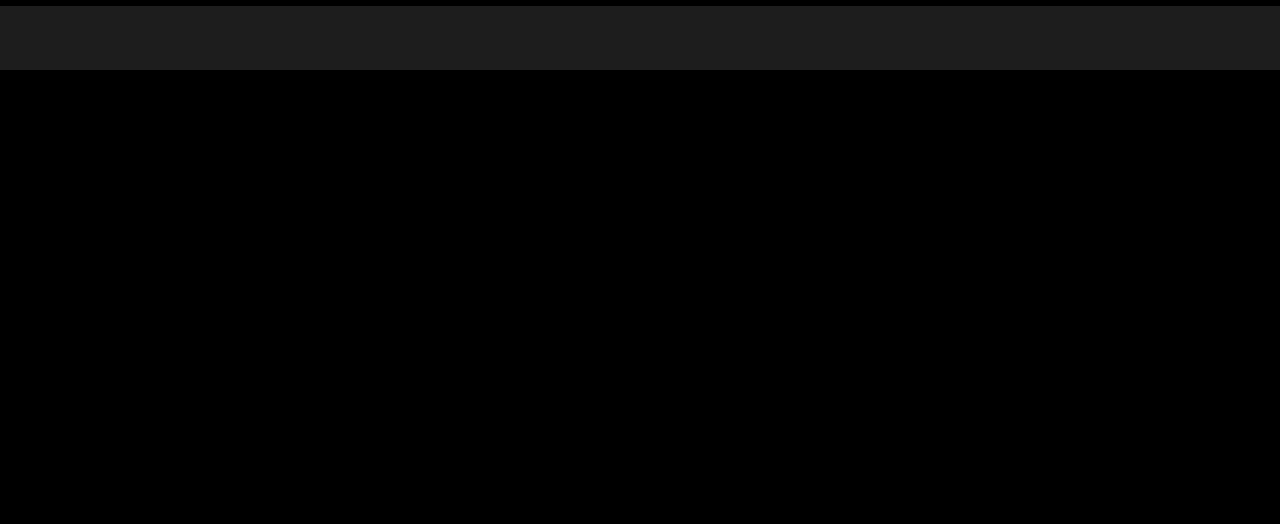
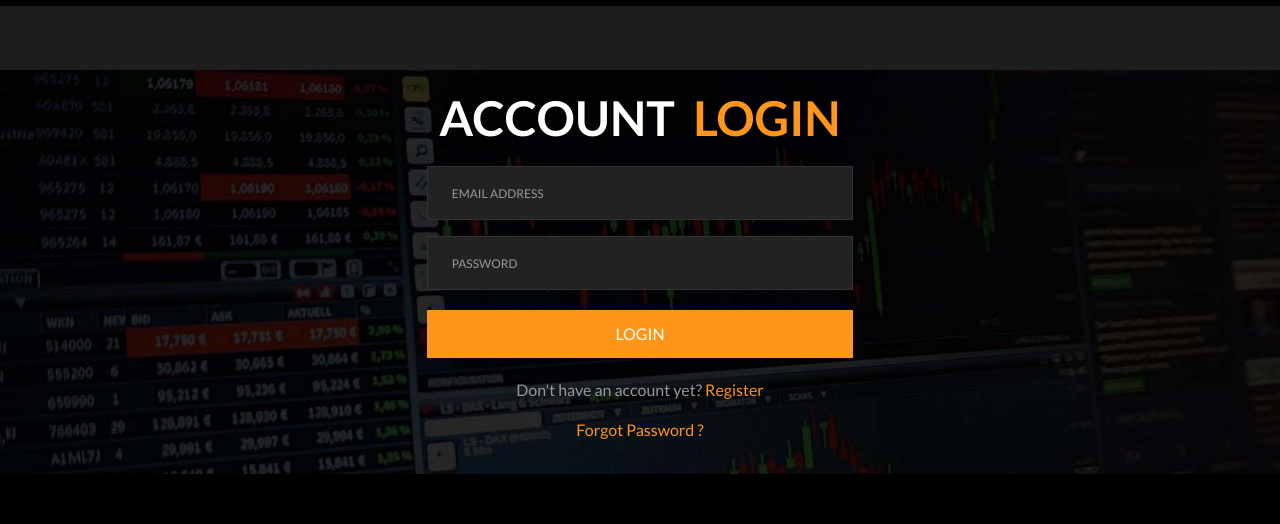
Before and after one commit to mugishap/expressfx-market, a React (Vite) app: page /auth/login in a window 1280 px wide. Shown: the part 274-798 px from the top of the page. Built offline with nearby package versions, Linux system fonts and the light colour scheme; a web font is replaced by a local one.

Commit message:
[feat]: Finish auth pages

```diff
--- a/src/Pages.tsx
+++ b/src/Pages.tsx
@@ -1,7 +1,8 @@
 import React from 'react'
 import { BrowserRouter, Route, Routes } from 'react-router-dom'
 import { CommonContext } from './context'
-import NotFound from './pages/404/NotFound'
+const NotFound = React.lazy(() => import('./pages/404/NotFound'))
+const ForgotPassword = React.lazy(() => import('./pages/Auth/ForgotPassword'))
 const Contact = React.lazy(() => import('./pages/Contact/Contact'))
 const About = React.lazy(() => import('./pages/AboutUs/About'))
 const FAQ = React.lazy(() => import('./pages/FAQ/FAQ'))
@@ -25,6 +26,7 @@ const Pages: React.FC<{}> = () => {
                         <Route path="/" element={<Home />} />
                         <Route path="/auth/login" element={<Login />} />
                         <Route path="/auth/signup" element={<Signup />} />
+                        <Route path="/auth/forgot-password" element={<ForgotPassword />} />
                         <Route path="/about" element={<About />} />
                         <Route path="/market-data" element={<MarketData />} />
                         <Route path="/faq" element={<FAQ />} />
--- /dev/null
+++ b/src/components/Auth/ForgotPasswordComponent.tsx
@@ -0,0 +1,30 @@
+import React, { FormEvent, useState } from 'react'
+import { Bg2 } from '../../assets'
+import { toast } from 'react-toastify'
+
+const ForgotPasswordComponent: React.FC<{}> = () => {
+
+    const [email, setEmail] = useState("")
+
+    const handleSubmit = async (e: FormEvent<HTMLFormElement>) => {
+        e.preventDefault()
+        if (email) toast.error("Please fill all fields")
+    }
+
+    return (
+        <div style={{ background: `url(${Bg2})`, backgroundAttachment: "fixed", backgroundSize: "cover" }} className='w-full items-center flex flex-col py-6'>
+            <span className='text-5xl mb-4 font-bold text-white flex'>
+                RECOVER &nbsp;
+                <span className='text-orange'>PASSWORD</span>
+            </span>
+            <form onSubmit={handleSubmit} className='w-1/3 flex flex-col'>
+                <input value={email} onChange={(e) => setEmail(e.target.value)} type="email" className='w-full my-2 bg-[#222222] border border-[#333] text-white text-sm px-6 py-4 placeholder:text-gray-1 placeholder:text-xs' placeholder='EMAIL ADDRESS' />
+                <button type="submit" className="w-full py-3 bg-orange my-3 text-white text-center">
+                    RECOVER
+                </button>
+            </form>
+        </div>
+    )
+}
+
+export default ForgotPasswordComponent
--- a/src/components/Auth/LoginComponent.tsx
+++ b/src/components/Auth/LoginComponent.tsx
@@ -1,8 +1,39 @@
-import React from 'react'
+import React, { FormEvent, useState } from 'react'
+import { ILoginData } from '../../types'
+import { toast } from 'react-toastify'
+import { Link } from 'react-router-dom'
+import { Bg2 } from '../../assets'
 
 const LoginComponent: React.FC<{}> = () => {
+
+  const [loginData, setLoginData] = useState<ILoginData>({
+    email: "",
+    password: "",
+  })
+
+  const handleSubmit = async (e: FormEvent<HTMLFormElement>) => {
+    e.preventDefault()
+    if (!loginData.email || !loginData.password) toast.error("Please fill all fields")
+    return toast.warning("Still underconstruction")
+  }
+
   return (
-    <div>LoginComponent</div>
+    <div style={{ background: `url(${Bg2})`, backgroundAttachment: "fixed", backgroundSize: "cover" }} className='w-full items-center flex flex-col py-6'>
+      <span className='text-5xl mb-4 font-bold text-white flex'>
+        ACCOUNT &nbsp;
+        <span className='text-orange'>LOGIN</span>
+      </span>
+      <form onSubmit={handleSubmit} className='w-1/3 flex flex-col'>
+        <input value={loginData.email} onChange={(e) => setLoginData({ ...loginData, email: e.target.value })} type="email" className='w-full my-2 bg-[#222222] border border-[#333] text-white text-sm px-6 py-4 placeholder:text-gray-1 placeholder:text-xs' placeholder='EMAIL ADDRESS' />
+
+        <input value={loginData.password} onChange={(e) => setLoginData({ ...loginData, password: e.target.value })} type="password" className='w-full my-2 bg-[#222222] border border-[#333] text-white text-sm px-6 py-4 placeholder:text-gray-1 placeholder:text-xs' placeholder='PASSWORD' />
+        <button type="submit" className="w-full py-3 bg-orange my-3 text-white text-center">
+          LOGIN
+        </button>
+        <span className='my-2 text-center text-gray-1'>Don't have an account yet? <Link to={"/auth/signup"} className='text-orange'>Register</Link> </span>
+        <Link to={"/auth/forgot-password"} className='text-center text-orange my-2'>Forgot Password ?</Link>
+      </form>
+    </div>
   )
 }
 
--- a/src/components/Auth/SignupComponent.tsx
+++ b/src/components/Auth/SignupComponent.tsx
@@ -4,6 +4,7 @@ import { countries } from '../../constants'
 import { ReCAPTCHA } from 'react-google-recaptcha'
 import { ISignupData } from '../../types'
 import { toast } from 'react-toastify'
+import { Link } from 'react-router-dom'
 
 const SignupComponent: React.FC<{}> = () => {
 
@@ -19,25 +20,27 @@ const SignupComponent: React.FC<{}> = () => {
 
     const handleSubmit = async (e: FormEvent<HTMLFormElement>) => {
         e.preventDefault()
-        if (!signupData.fullName || !signupData.country || !signupData.email || !signupData.password || !signupData.confirmPassword|| !signupData.sex|| !signupData.phone) toast.error("Please fill all fields")
+        if (!signupData.fullName || !signupData.country || !signupData.email || !signupData.password || !signupData.confirmPassword || !signupData.sex || !signupData.phone) return toast.error("Please fill all fields")
+        if (signupData.confirmPassword !== signupData.password) return toast.error("Passwords do not match")
+        return toast.warning("Still underconstruction")
     }
     return (
         <div style={{ background: `url(${Bg2})`, backgroundAttachment: "fixed", backgroundSize: "cover" }} className='w-full min-h-[70vh] items-center flex flex-col py-6'>
-            <span className='text-5xl font-bold text-white flex'>
+            <span className='text-5xl mb-4 font-bold text-white flex'>
                 GET &nbsp;
                 <span className='text-orange'>STARTED</span>
             </span>
             <span className='my-4 text-gray-2'>Open account for free and start trading Bitcoins now!</span>
             <form onSubmit={handleSubmit} className='w-1/3 flex flex-col'>
-                <input onChange={(e) => setSignupData({ ...signupData, fullName: e.target.value })} type="text" className='w-full my-2 bg-[#222222] border border-[#333] text-white text-sm px-6 py-4 placeholder:text-gray-1 placeholder:text-xs' placeholder='FULL NAME' />
-                <input onChange={(e) => setSignupData({ ...signupData, email: e.target.value })} type="email" className='w-full my-2 bg-[#222222] border border-[#333] text-white text-sm px-6 py-4 placeholder:text-gray-1 placeholder:text-xs' placeholder='EMAIL ADDRESS' />
-                <input onChange={(e) => setSignupData({ ...signupData, phone: e.target.value })} type="number" className='w-full my-2 bg-[#222222] border border-[#333] text-white text-sm px-6 py-4 placeholder:text-gray-1 placeholder:text-xs' placeholder='PHONE NUMBER' />
-                <select onChange={(e) => setSignupData({ ...signupData, sex: e.target.value as "MALE" | "FEMALE" | "" })} className='w-full my-2 bg-[#222222] border border-[#333] text-white text-sm px-6 py-4 placeholder:text-gray-1 placeholder:text-xs'>
+                <input value={signupData.fullName} onChange={(e) => setSignupData({ ...signupData, fullName: e.target.value })} type="text" className='w-full my-2 bg-[#222222] border border-[#333] text-white text-sm px-6 py-4 placeholder:text-gray-1 placeholder:text-xs' placeholder='FULL NAME' />
+                <input value={signupData.email} onChange={(e) => setSignupData({ ...signupData, email: e.target.value })} type="email" className='w-full my-2 bg-[#222222] border border-[#333] text-white text-sm px-6 py-4 placeholder:text-gray-1 placeholder:text-xs' placeholder='EMAIL ADDRESS' />
+                <input value={signupData.phone} onChange={(e) => setSignupData({ ...signupData, phone: e.target.value })} type="number" className='w-full my-2 bg-[#222222] border border-[#333] text-white text-sm px-6 py-4 placeholder:text-gray-1 placeholder:text-xs' placeholder='PHONE NUMBER' />
+                <select value={signupData.sex} onChange={(e) => setSignupData({ ...signupData, sex: e.target.value as "MALE" | "FEMALE" | "" })} className='w-full my-2 bg-[#222222] border border-[#333] text-white text-sm px-6 py-4 placeholder:text-gray-1 placeholder:text-xs'>
                     <option value="">--Select Sex--</option>
                     <option value="male">MALE</option>
                     <option value="female">FEMALE</option>
                 </select>
-                <select onChange={(e) => setSignupData({ ...signupData, country: e.target.value })} className='w-full my-2 bg-[#222222] border border-[#333] text-white text-sm px-6 py-4 placeholder:text-gray-1 placeholder:text-xs'>
+                <select value={signupData.country} onChange={(e) => setSignupData({ ...signupData, country: e.target.value })} className='w-full my-2 bg-[#222222] border border-[#333] text-white text-sm px-6 py-4 placeholder:text-gray-1 placeholder:text-xs'>
                     <option value="">--Select Country--</option>
                     {
                         countries.map((country, index) => (
@@ -45,12 +48,13 @@ const SignupComponent: React.FC<{}> = () => {
                         ))
                     }
                 </select>
-                <input onChange={(e) => setSignupData({ ...signupData, password: e.target.value })} type="password" className='w-full my-2 bg-[#222222] border border-[#333] text-white text-sm px-6 py-4 placeholder:text-gray-1 placeholder:text-xs' placeholder='PASSWORD' />
-                <input onChange={(e) => setSignupData({ ...signupData, confirmPassword: e.target.value })} type="password" className='w-full my-2 bg-[#222222] border border-[#333] text-white text-sm px-6 py-4 placeholder:text-gray-1 placeholder:text-xs' placeholder='CONFIRM PASSWORD' />
-                <ReCAPTCHA sitekey="THE_KEY_GOES_HERE" />
-                <button type="submit" className="w-full py-3 bg-orange text-white text-center">
+                <input value={signupData.password} onChange={(e) => setSignupData({ ...signupData, password: e.target.value })} type="password" className='w-full my-2 bg-[#222222] border border-[#333] text-white text-sm px-6 py-4 placeholder:text-gray-1 placeholder:text-xs' placeholder='PASSWORD' />
+                <input value={signupData.confirmPassword} onChange={(e) => setSignupData({ ...signupData, confirmPassword: e.target.value })} type="password" className='w-full my-2 bg-[#222222] border border-[#333] text-white text-sm px-6 py-4 placeholder:text-gray-1 placeholder:text-xs' placeholder='CONFIRM PASSWORD' />
+                <ReCAPTCHA sitekey={import.meta.env.VITE_CAPTCHA_SITE_KEY} />
+                <button type="submit" className="w-full py-3 bg-orange my-3 text-white text-center">
                     SIGNUP
                 </button>
+                <span className='my-2 text-center text-gray-1'>Already have an account? <Link to={"/auth/login"} className='text-orange'>Login</Link> </span>
             </form>
         </div>
     )
--- a/src/components/Common/CommonComponent.tsx
+++ b/src/components/Common/CommonComponent.tsx
@@ -6,7 +6,7 @@ const CommonComponent: React.FC<{ children: ReactNode }> = ({ children }) => {
     return (
         <div className='w-full bg-black text-white min-h-screen flex flex-col items-center justify-between'>
             <Navbar />
-            <div className='w-full min-h-[calc(100vh_-_30vh)]'>
+            <div className='w-full'>
                 {children}
             </div>
             <Footer />
--- /dev/null
+++ b/src/pages/Auth/ForgotPassword.tsx
@@ -0,0 +1,13 @@
+import React from 'react'
+import CommonComponent from '../../components/Common/CommonComponent'
+import ForgotPasswordComponent from '../../components/Auth/ForgotPasswordComponent'
+
+const ForgotPassword: React.FC<{}> = () => {
+    return (
+        <CommonComponent>
+            <ForgotPasswordComponent />
+        </CommonComponent>
+    )
+}
+
+export default ForgotPassword
--- a/src/pages/Auth/Login.tsx
+++ b/src/pages/Auth/Login.tsx
@@ -1,10 +1,11 @@
 import React from 'react'
 import CommonComponent from '../../components/Common/CommonComponent'
+import LoginComponent from '../../components/Auth/LoginComponent'
 
 const Login: React.FC<{}> = () => {
     return (
         <CommonComponent>
-
+            <LoginComponent />
         </CommonComponent>
     )
 }
--- a/src/types/index.d.ts
+++ b/src/types/index.d.ts
@@ -16,7 +16,6 @@ export interface IMetadata {
 export interface ILoginData {
     email: string,
     password: string,
-    showPassword: boolean
 }
 
 export interface INavbarLink {
```
